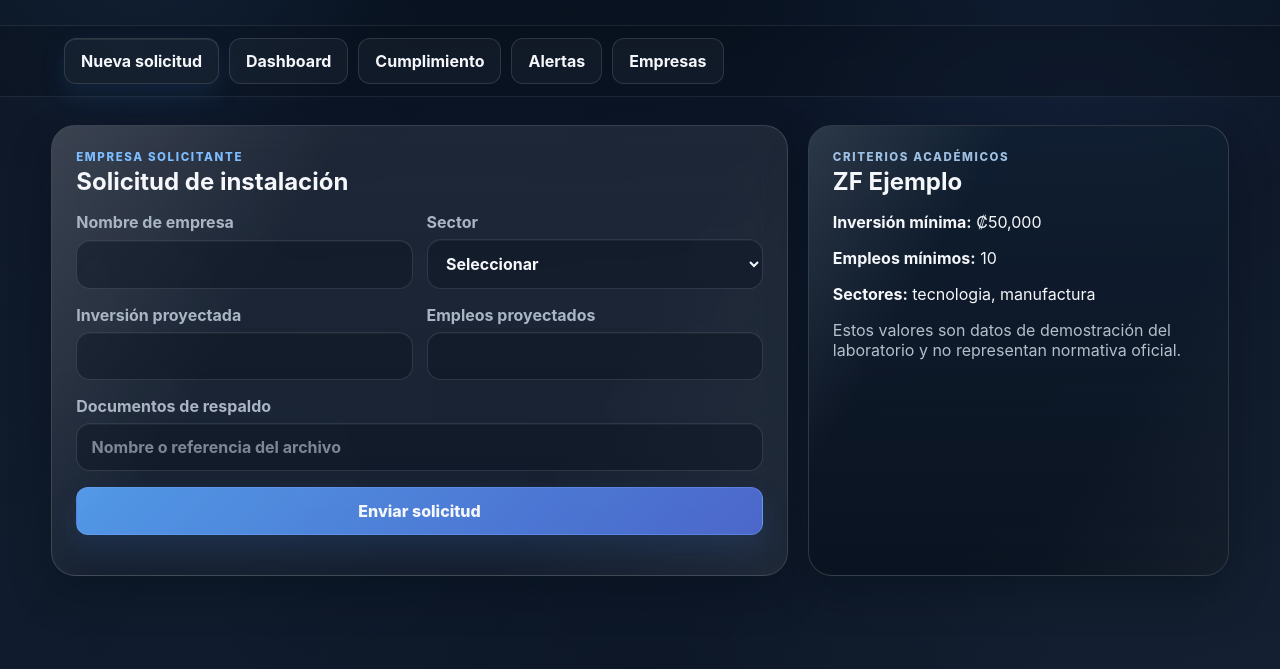
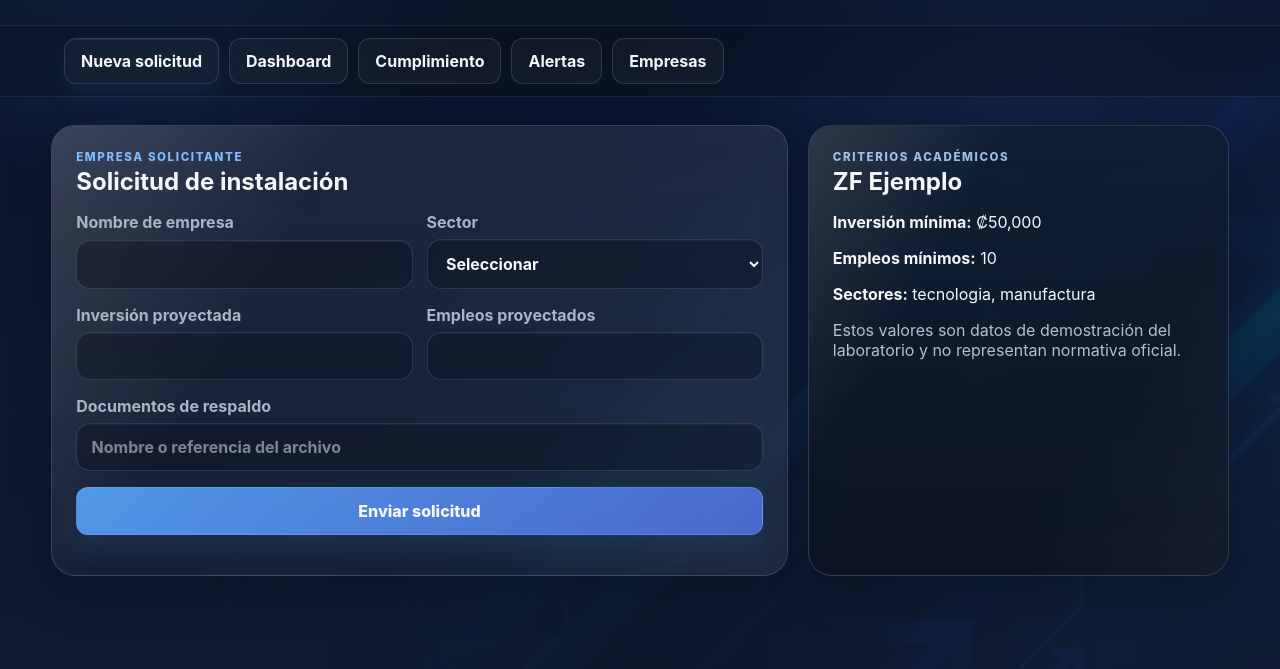
Before and after one commit to oscarguidorosales101-png/Zona-Francas-CR, a website built with Vite: page index.html in a window 1280 px wide. Shown: the part 131-800 px from the top of the page. Built offline with nearby package versions, Linux system fonts and the light colour scheme; data requests are answered from the project's data file.

Commit message:
Feat:Añadidos a la pagina para que complemente de forma correcta sin problemas

```diff
--- a/src/styles.css
+++ b/src/styles.css
@@ -37,6 +37,8 @@
 
 html {
   scroll-behavior: smooth;
+  overflow-x: hidden;
+  background-color: var(--bg-900);
 }
 
 body {
@@ -44,19 +46,46 @@ body {
   min-height: 100vh;
   font-family: Inter, 'Segoe UI', system-ui, -apple-system, BlinkMacSystemFont, sans-serif;
   color: var(--text-main);
-  background:
-    radial-gradient(circle at 12% 0%, rgba(90, 169, 255, 0.2), transparent 20%),
-    radial-gradient(circle at 82% 8%, rgba(99, 146, 255, 0.12), transparent 26%),
-    radial-gradient(circle at 50% 100%, rgba(11, 21, 38, 0.9), transparent 42%),
-    linear-gradient(180deg, var(--bg-900) 0%, var(--bg-800) 32%, var(--bg-700) 100%);
+  background-color: transparent;
+  overflow-x: hidden;
+  position: relative;
 }
 
 body::before {
   content: "";
   position: fixed;
+  inset: -48px;
+  z-index: -2;
+  pointer-events: none;
+  background-image: url('../img/image.png');
+  background-size: cover;
+  background-position: center;
+  background-repeat: no-repeat;
+  will-change: transform;
+  animation: bg-pan-diagonal 26s ease-in-out infinite alternate;
+}
+
+body::after {
+  content: "";
+  position: fixed;
   inset: 0;
   pointer-events: none;
-  background: linear-gradient(120deg, rgba(255, 255, 255, 0.025), transparent 35%, rgba(255, 255, 255, 0.02));
+  z-index: -1;
+  background:
+    radial-gradient(circle at 12% 0%, rgba(90, 169, 255, 0.2), transparent 24%),
+    radial-gradient(circle at 82% 8%, rgba(99, 146, 255, 0.14), transparent 30%),
+    radial-gradient(circle at 50% 100%, rgba(11, 21, 38, 0.85), transparent 45%),
+    linear-gradient(180deg, rgba(7, 17, 31, 0.78) 0%, rgba(11, 21, 38, 0.82) 32%, rgba(16, 28, 45, 0.88) 100%),
+    linear-gradient(120deg, rgba(255, 255, 255, 0.025), transparent 35%, rgba(255, 255, 255, 0.02));
+}
+
+@keyframes bg-pan-diagonal {
+  0% {
+    transform: translate3d(-30px, 30px, 0) scale(1.04);
+  }
+  100% {
+    transform: translate3d(30px, -30px, 0) scale(1.07);
+  }
 }
 
 button,
@@ -202,6 +231,8 @@ dialog:focus-visible {
 }
 
 main {
+  position: relative;
+  z-index: 1;
   width: min(1180px, 92vw);
   margin: 28px auto 64px;
 }
```
Also changed, not shown: README.md, 1 other file.
